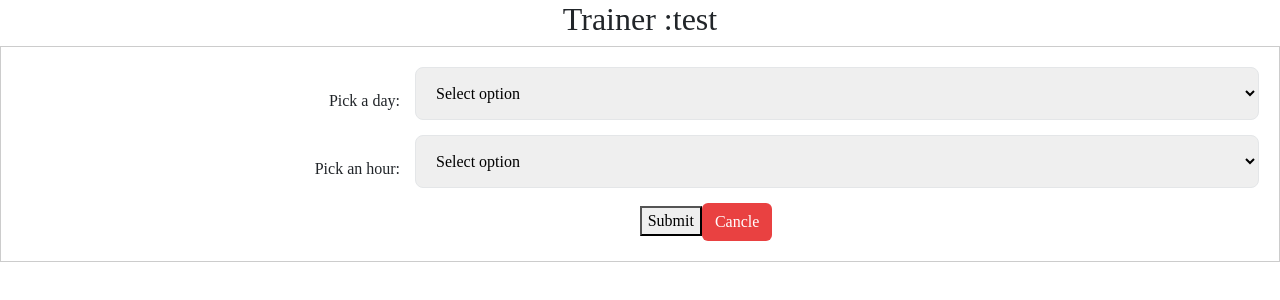
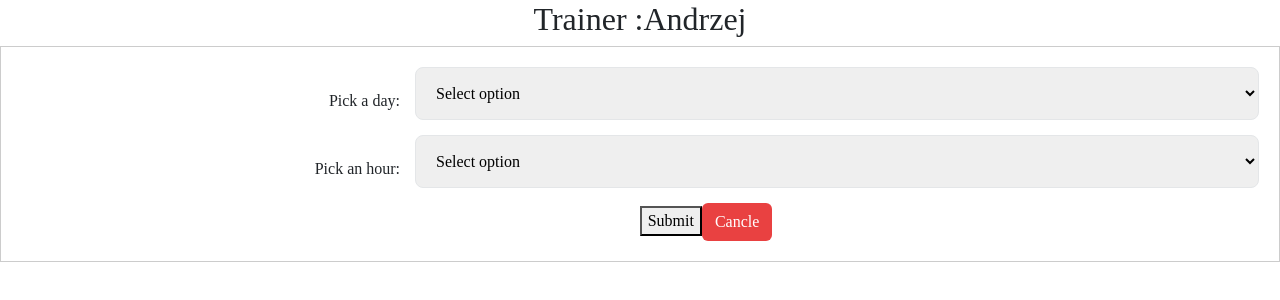
Before and after one commit to bakuganmw/front-gym, a React (Create React App) app: page /Andrzej in a window 1280 px wide. Shown: the top 300 px of the page. Built offline with nearby package versions, Linux system fonts and the light colour scheme.

Commit message:
working dynamic routing, need to tidy CSS

```diff
--- a/src/App.js
+++ b/src/App.js
@@ -5,8 +5,8 @@ import Trainer from './components/TrainerReservationSection/Trainer';
 import Form from './components/TrainerReservationSection/Form';
 import { BrowserRouter as Router, Route, Routes } from "react-router-dom";
 
+function App() {
 
-function App() {
 
   return (
     <Router>
--- a/src/components/TrainerReservationSection/Form.js
+++ b/src/components/TrainerReservationSection/Form.js
@@ -1,14 +1,14 @@
 import React, { useState } from "react";
 import { Link } from "react-router-dom";
-
+import { useParams } from 'react-router-dom';
 const initialData = {
   day: "",
   hour: ""
 };
 
-const Form = ({ match, ImageURL }) => {
+const Form = ({ImageURL }) => {
   const [formData, setFormData] = useState(initialData);
-
+  const { id } = useParams();
   const updateFormData = (event) => {
     setFormData({
       ...formData,
@@ -28,7 +28,7 @@ const Form = ({ match, ImageURL }) => {
   return (
     <>
       <div className="text-center">
-        <h2> Trainer :test</h2>
+        <h2> Trainer :{id}</h2>
       </div>
       <div className="product form-details">
         <div className="leftPro">
```
